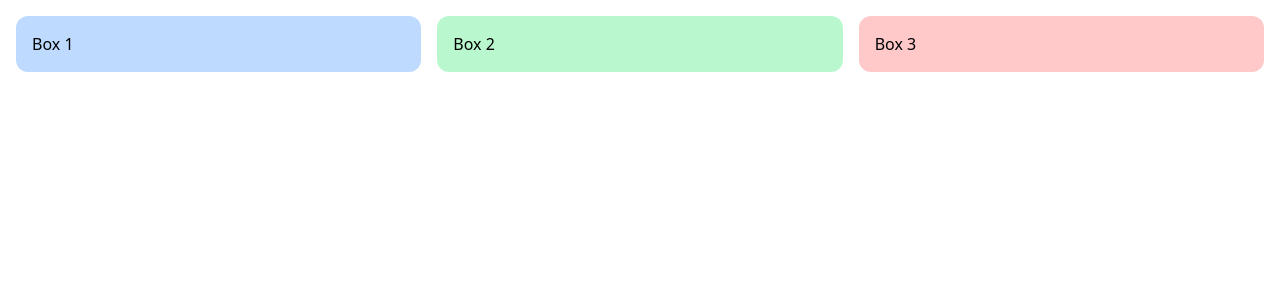
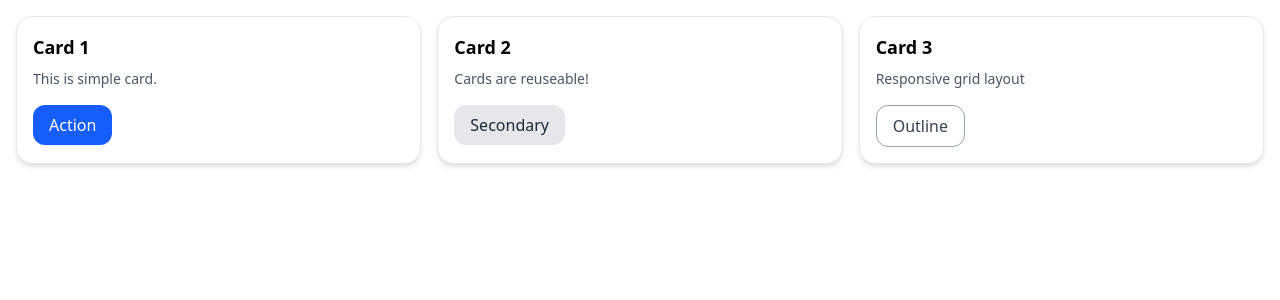
Before and after one commit to RR-089/react-components, a React (Vite) app: page / in a window 1280 px wide. Shown: the top 300 px of the page. Built offline with nearby package versions, Linux system fonts and the light colour scheme.

Commit message:
add: card

```diff
--- /dev/null
+++ b/src/components/Card.tsx
@@ -0,0 +1,13 @@
+import type React from "react";
+
+type CardProps = {
+  children: React.ReactNode;
+};
+
+export default function Card({ children }: CardProps) {
+  return (
+    <div className="bg-white shadow-md rounded-2xl p-4 border border-gray-200">
+      {children}
+    </div>
+  );
+}
--- a/src/pages/Home.tsx
+++ b/src/pages/Home.tsx
@@ -1,9 +1,26 @@
+import Button from "../components/Button";
+import Card from "../components/Card";
+
 export default function Home() {
   return (
-    <main className="grid grid-cols-3 gap-4 p-4">
-      <div className="bg-blue-200 p-4 rounded-xl">Box 1</div>
-      <div className="bg-green-200 p-4 rounded-xl">Box 2</div>
-      <div className="bg-red-200 p-4 rounded-xl">Box 3</div>
+    <main className="grid grid-cols-1 md:grid-cols-3 gap-4 p-4">
+      <Card>
+        <h2 className="text-lg font-bold mb-2">Card 1</h2>
+        <p className="text-sm text-gray-600 mb-4">This is simple card.</p>
+        <Button>Action</Button>
+      </Card>
+
+      <Card>
+        <h2 className="text-lg font-bold mb-2">Card 2</h2>
+        <p className="text-sm text-gray-600 mb-4">Cards are reuseable!</p>
+        <Button variant="secondary">Secondary</Button>
+      </Card>
+
+      <Card>
+        <h2 className="text-lg font-bold mb-2">Card 3</h2>
+        <p className="text-sm text-gray-600 mb-4">Responsive grid layout</p>
+        <Button variant="outline">Outline</Button>
+      </Card>
     </main>
   );
 }
```
